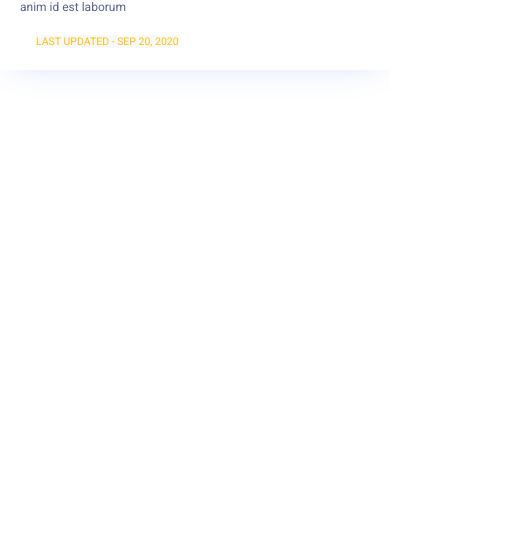
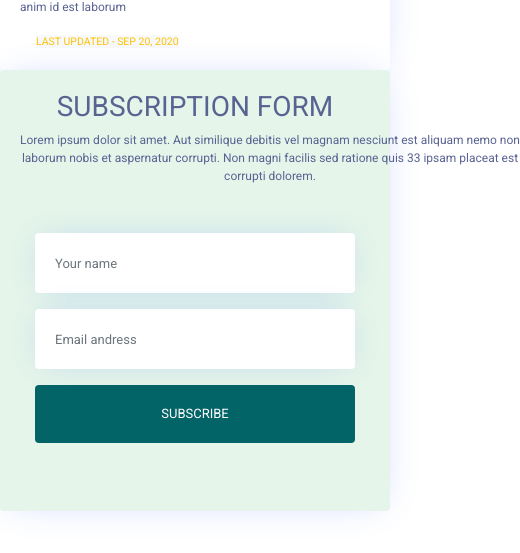
Before and after one commit to luyenhaidangit/ang-blog, an Angular app: page / in a window 390 px wide. Shown: the part 669-1222 px from the top of the page, 520 px wide, since content can reach past the window. Built offline with nearby package versions, Linux system fonts and the light colour scheme.

Commit message:
Design form description

```diff
--- a/src/app/app.component.html
+++ b/src/app/app.component.html
@@ -4,6 +4,7 @@
 
 <div class="app-body">
     <app-post-card></app-post-card>
+    <app-subscription-form></app-subscription-form>
 </div>
 
 <app-footer></app-footer>
--- a/src/app/layouts/post-card/post-card.component.css
+++ b/src/app/layouts/post-card/post-card.component.css
@@ -1,5 +1,3 @@
 .card{
     max-width: 400px;
-    border: none;
-    box-shadow: 0px 0px 33px -10px rgba(71, 114, 254, 0.3);
 }
--- a/src/app/layouts/post-card/post-card.component.html
+++ b/src/app/layouts/post-card/post-card.component.html
@@ -1,4 +1,4 @@
-<div class="card">
+<div class="card shadow-effect">
     <img src="https://images.pexels.com/photos/1174932/pexels-photo-1174932.jpeg?cs=srgb&dl=pexels-alexander-grey-1174932.jpg&fm=jpg" alt="card-img-top">
 
     <div class="card-body">
--- a/src/app/subscription-form/subscription-form.component.css
+++ b/src/app/subscription-form/subscription-form.component.css
@@ -0,0 +1,21 @@
+.card{
+    background-color: var(--secondary-color);
+}
+
+input[type = text],input[type = email]{
+    height: 60px;
+    padding-left: 20px;
+    font-size: 13px;
+    width: 100%;
+}
+
+.btn-sub{
+    height: 58px;
+    border: none;
+    font-size: 13px;
+    background-color: var(--primary-color);
+}
+
+.sub-text{
+    width: 500px;
+}
--- a/src/app/subscription-form/subscription-form.component.html
+++ b/src/app/subscription-form/subscription-form.component.html
@@ -1 +1,24 @@
-<p>subscription-form works!</p>
+<div class="card shadow-effect">
+    <div class="card-body">
+        <div class="text-center mt mb-5">
+            <h3>SUBSCRIPTION FORM</h3>
+            <p class="m-auto sub-text">
+                Lorem ipsum dolor sit amet. Aut similique debitis vel magnam nesciunt est aliquam nemo non laborum nobis et aspernatur corrupti. Non magni facilis sed ratione quis 33 ipsam placeat est corrupti dolorem.
+            </p>
+
+            <form action="" class="form-inline mb-5 mt-5">
+                <div class="form-group col-md-5">
+                    <input type="text" class="form-control shadow-effect" placeholder="Your name">
+                </div>
+
+                <div class="form-group col-md-5">
+                    <input type="email" class="form-control shadow-effect" placeholder="Email andress">
+                </div>
+
+                <div class="col-md-2">
+                    <button type="button" class="btn btn-info btn-block btn-sub">SUBSCRIBE</button>
+                </div>
+            </form>
+        </div>
+    </div>
+</div>
--- a/src/styles.css
+++ b/src/styles.css
@@ -25,3 +25,8 @@ body{
 .site-logo:hover{
     color: var(--primary-color);
 }
+
+.shadow-effect{
+    border: none;
+    box-shadow: 0px 0px 33px -10px rgba(71, 114, 254, 0.3);
+}
```
